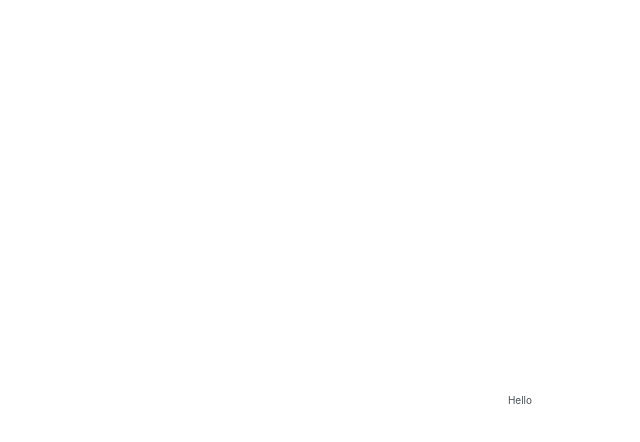
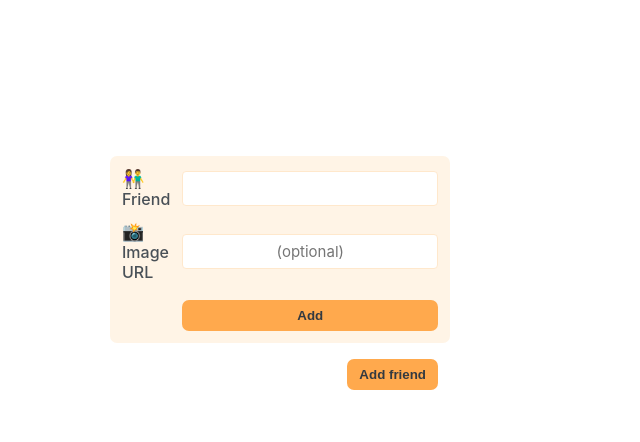
Before and after one commit to bearhai863/Section-8-Eat-n-Split-small-project, a React (Create React App) app: page / in a window 1280 px wide. Shown: the top 442 px of the page, without its empty margins (120-760 px from the left). Built offline with nearby package versions, Linux system fonts and the light colour scheme.

Commit message:
Buggy Completion

```diff
--- a/src/App.js
+++ b/src/App.js
@@ -1,7 +1,188 @@
+import React, { useState } from "react";
+
 export default function App() {
+	const [friendList, setFriendList] = useState([]);
+	const [currSelection, setCurrSelection] = useState("id");
+	const currActive = friendList.find((friend) => friend.id === currSelection);
+
+	function handleAddFriend(newFriend) {
+		setFriendList((currFriendlist) => [...currFriendlist, newFriend]);
+	}
+
+	function handleSelection(id) {
+		setCurrSelection(id);
+	}
+
+	function handleBalance(balance) {
+		setFriendList((currFriendlist) =>
+			currFriendlist.map((friend) =>
+				friend.id === currSelection
+					? { ...friend, balance: balance }
+					: friend
+			)
+		);
+	}
+
 	return (
-		<div className="App">
-			<p>Hello</p>
+		<div className="app">
+			<div className="sidebar">
+				<FriendList
+					friendList={friendList}
+					onSelect={handleSelection}
+				/>
+				<FormAddFriend onAddFriend={handleAddFriend} />
+				<Button>Add friend</Button>
+			</div>
+			<div>
+				{currActive && (
+					<FormSplitBill
+						currActive={currActive}
+						onBalance={handleBalance}
+					/>
+				)}
+			</div>
 		</div>
 	);
 }
+
+function FriendList({ friendList, onSelect }) {
+	const friends = friendList;
+	return (
+		<ul>
+			{friends.map((friend) => (
+				<Friend friend={friend} key={friend.id} onSelect={onSelect} />
+			))}
+		</ul>
+	);
+}
+
+function Friend({ friend, onSelect }) {
+	return (
+		<li>
+			<img
+				src={
+					friend.image ? friend.image : "default profile picture.webp"
+				}
+				alt={friend.name}
+			/>
+			<h3>{friend.name}</h3>
+			{friend.balance > 0 && (
+				<p className="green">
+					{friend.name} owes you {friend.balance}$
+				</p>
+			)}
+			{friend.balance < 0 && (
+				<p className="red">
+					you owes {friend.name} {Math.abs(friend.balance)}$
+				</p>
+			)}
+			{friend.balance === 0 && <p>You and {friend.name} are even</p>}
+			<Button anyFunction={() => onSelect(friend.id)}>Select</Button>
+		</li>
+	);
+}
+
+function Button({ children, anyFunction }) {
+	return (
+		<button className="button" onClick={anyFunction}>
+			{children}
+		</button>
+	);
+}
+
+function FormAddFriend({ onAddFriend }) {
+	const [name, setName] = useState("");
+	const [image, setImage] = useState("");
+
+	function handleSubmit(e) {
+		e.preventDefault();
+
+		const newFriend = {
+			id: Math.random(),
+			name,
+			image,
+			balance: 0,
+		};
+
+		onAddFriend(newFriend);
+		setName("");
+		setImage("");
+	}
+
+	return (
+		<form className="form-add-friend" onSubmit={handleSubmit}>
+			<label>👫 Friend</label>
+			<input
+				type="text"
+				value={name}
+				onChange={(e) => setName(e.target.value)}
+			/>
+
+			<label>📸 Image URL</label>
+			<input
+				type="text"
+				placeholder="(optional)"
+				value={image}
+				onChange={(e) => setImage(e.target.value)}
+			/>
+
+			<Button>Add</Button>
+		</form>
+	);
+}
+
+function FormSplitBill({ currActive, onBalance }) {
+	const [bill, setBill] = useState("");
+	const [myExpense, setMyExpense] = useState("");
+	const [whoPaid, setWhoPaid] = useState("user");
+	const friendExpense = bill - myExpense;
+	const balance =
+		whoPaid === "user" ? bill - myExpense : (bill - friendExpense) * -1;
+
+	return (
+		<form
+			className="form-split-bill"
+			onSubmit={(e) => {
+				e.preventDefault();
+				onBalance(balance);
+				setBill("");
+				setMyExpense("");
+				setWhoPaid("user");
+			}}
+		>
+			<h2>Split a bill with {currActive.name}</h2>
+
+			<label>💰 Bill value</label>
+			<input
+				type="text"
+				value={bill}
+				onChange={(e) => setBill(Number(e.target.value))}
+			/>
+
+			<label>🧑 Your expense</label>
+			<input
+				type="text"
+				value={myExpense}
+				onChange={(e) => setMyExpense(Number(e.target.value))}
+			/>
+
+			<label>👫 {currActive.name}'s expense</label>
+			<input
+				type="text"
+				value={friendExpense === 0 ? "" : friendExpense}
+				disabled
+			/>
+
+			<label>🤑 Who is paying the bill</label>
+			<select
+				value={whoPaid}
+				onChange={(e) => setWhoPaid(e.target.value)}
+			>
+				<option value="user">Me</option>
+				<option value="friend">{currActive.name}</option>
+			</select>
+
+			<Button>Split bill</Button>
+		</form>
+	);
+}
```
Also changed, not shown: public/default profile picture.webp (added).
